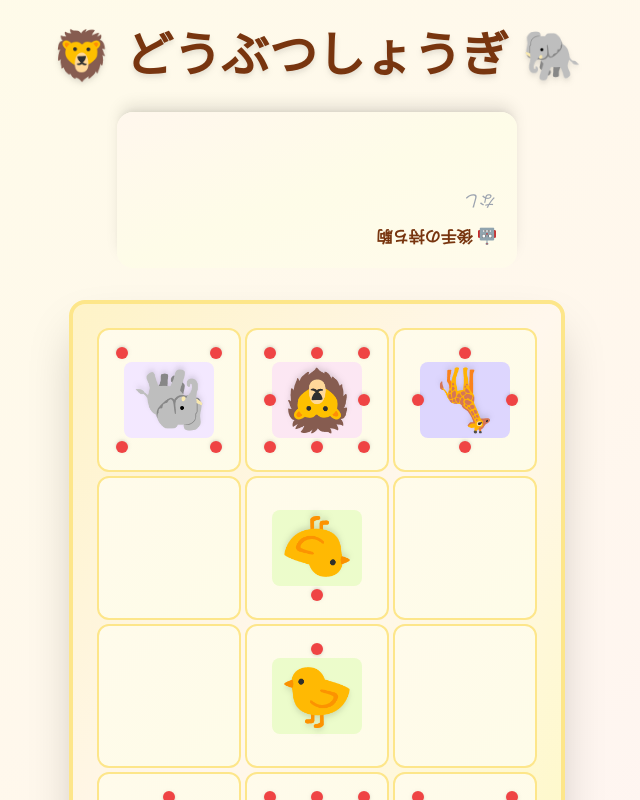
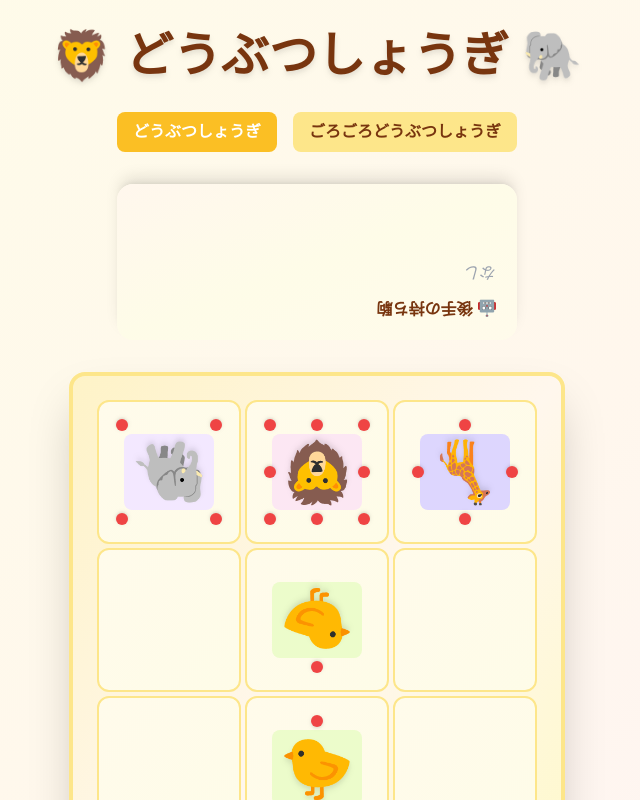
Before and after one commit to Sei-Yukinari/animal-syogi, a Next.js app: page / in a window 1280 px wide. Shown: the top 800 px of the page, without its empty margins (323-963 px from the left). Built offline with nearby package versions, Linux system fonts and the light colour scheme.

Commit message:
feat: add mode selection UI and initialize branch

```diff
--- a/src/components/Game.tsx
+++ b/src/components/Game.tsx
@@ -1,5 +1,6 @@
 'use client';
 
+import { useState } from 'react';
 // import { PieceType, Position, Player } from '@/types/game';
 import CoinFlip from './CoinFlip';
 import { useGameLogic } from '@/hooks/useGameLogic';
@@ -9,6 +10,8 @@ import Confetti from './Confetti';
 import VictoryModal from './VictoryModal';
 
 export default function Game() {
+  const [mode, setMode] = useState<'standard' | 'goro' | null>(null);
+
   const {
     gameState,
 
@@ -42,6 +45,29 @@ export default function Game() {
         <h1 className="text-3xl sm:text-5xl font-bold text-amber-900 drop-shadow-md">
           🦁 どうぶつしょうぎ 🐘
         </h1>
+
+        {!mode && (
+          <div className="flex gap-4">
+            <button
+              onClick={() => {
+                setMode('standard');
+                setShowCoin(true);
+              }}
+              className="px-4 py-2 bg-amber-400 text-white rounded-lg font-bold"
+            >
+              どうぶつしょうぎ
+            </button>
+            <button
+              onClick={() => {
+                setMode('goro');
+                setShowCoin(true);
+              }}
+              className="px-4 py-2 bg-amber-200 text-amber-900 rounded-lg font-bold"
+            >
+              ごろごろどうぶつしょうぎ
+            </button>
+          </div>
+        )}
 
         {/* 後手（AI）の持ち駒 */}
         <div
--- a/src/hooks/useGameLogic.ts
+++ b/src/hooks/useGameLogic.ts
@@ -12,12 +12,13 @@ import { isSamePosition } from '@/utils/pieceRules';
 export function useGameLogic() {
   const [gameState, setGameState] = useState<GameState>(() => createInitialGameState(false));
   const [isAIThinking, setIsAIThinking] = useState(false);
-  const [showCoin, setShowCoin] = useState(true);
+  const [showCoin, setShowCoin] = useState(false);
   const [pendingFirst, setPendingFirst] = useState<Player | null>(null);
 
   // コイントス結果反映
   useEffect(() => {
     if (pendingFirst) {
+      // create initial state without randomness for now
       setGameState(createInitialGameState(false));
       setTimeout(() => {
         setGameState({ ...createInitialGameState(false), currentPlayer: pendingFirst });
```
